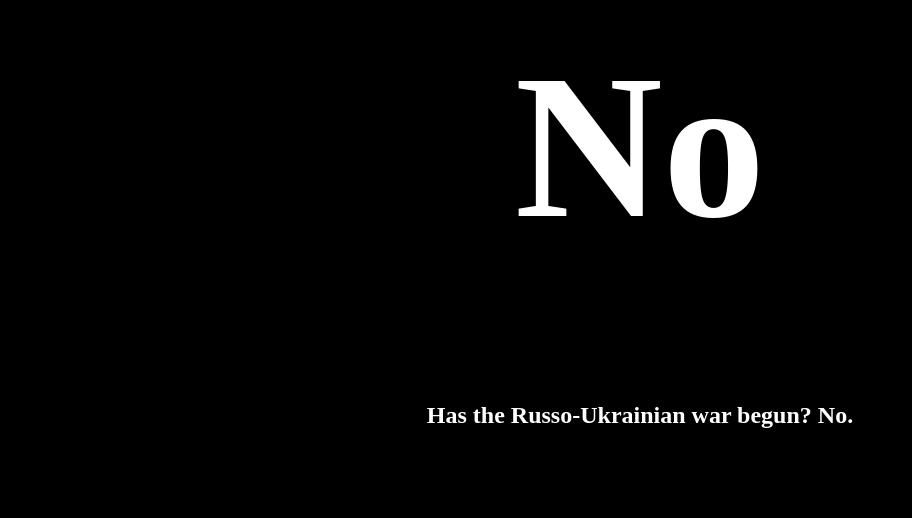
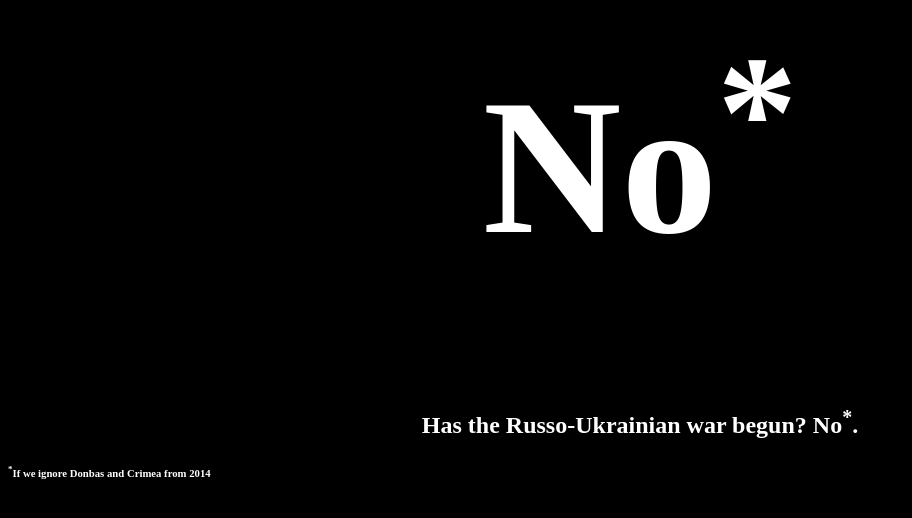
Before and after one commit to Moldoteck/haswarbegun, a plain HTML site: page index.html in a window 1280 px wide. Shown: the part 108-626 px from the top of the page, without its empty margins (0-912 px from the left). Drawn offline with Linux system fonts and the light colour scheme.

Commit message:
Update index.html

```diff
--- a/index.html
+++ b/index.html
@@ -6,7 +6,12 @@
   <body
     style="text-align: center; vertical-align: middle; background-color: black"
   >
-    <h1 style="font-size: 16vw; color: white;">No</h1>
-    <h2 style="color: white;">Has the Russo-Ukrainian war begun? No.</h2>
+    <h1 style="font-size: 15vw; color: white">No<sup>*</sup></h1>
+    <h2 style="color: white">
+      Has the Russo-Ukrainian war begun? No<sup>*</sup>.
+    </h2>
   </body>
+  <footer style="color: white; text-align: left">
+    <h6><sup>*</sup>If we ignore Donbas and Crimea from 2014</h6>
+  </footer>
 </html>
```
